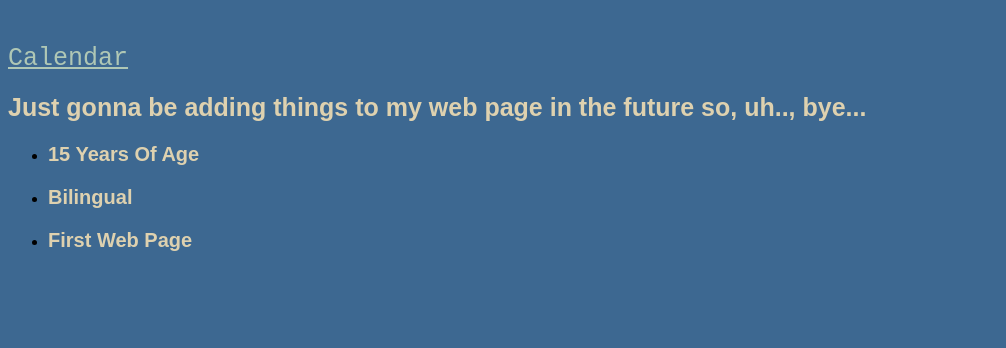
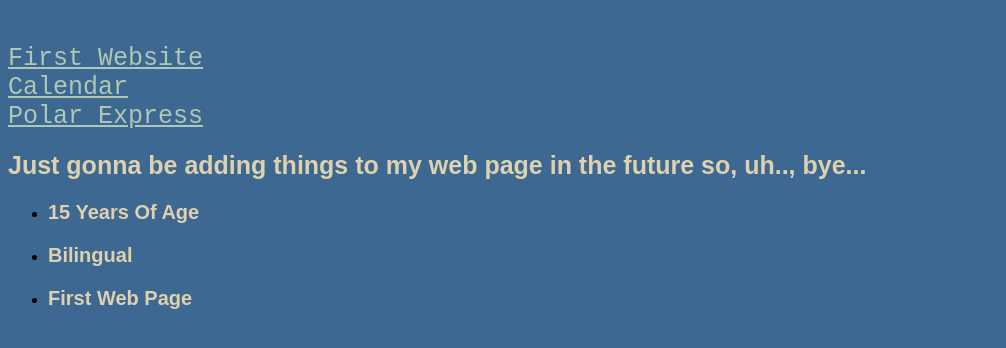
Before and after one commit to AntM34/AntM34.io, a plain HTML site: page index.html in a window 1280 px wide. Shown: the part 320-668 px from the top of the page, without its empty margins (0-1006 px from the left). Drawn offline with Linux system fonts and the light colour scheme.

Commit message:
Add files via upload

```diff
--- a/index.html
+++ b/index.html
@@ -50,8 +50,11 @@
 
   <h1 class="title">Anthony Morales</h1>
 
-
+<a href="https://antm34.github.io/first-website.io/" target="_blank">First Website</a>
+<br>
 <a href=" https://antm34.github.io/calender.io/" target="_blank">Calendar</a>
+<br>
+<a href="https://antm34.github.io/movie.io/" target="_blank">Polar Express</a>
 
 <p><h2>Just gonna be adding things to my web page in the future so, uh.., bye...</h2></p>
 
```
